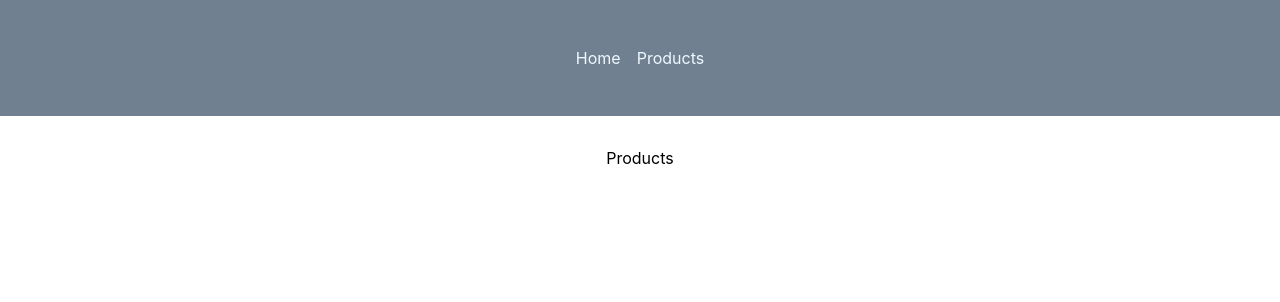
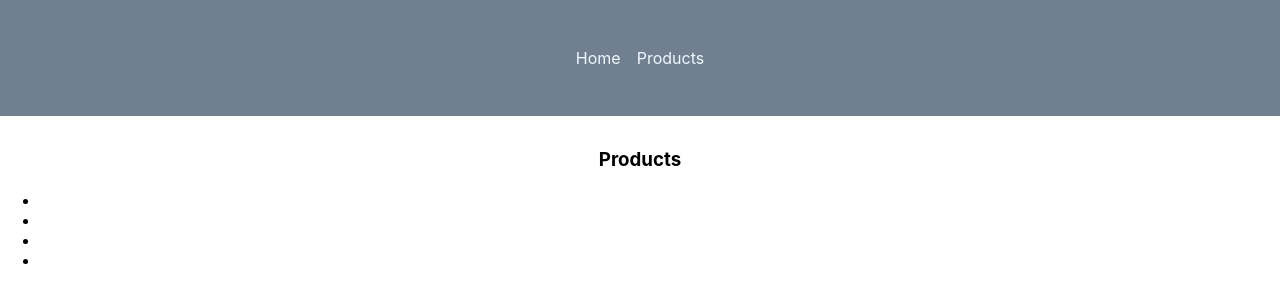
Before and after one commit to Nita1001/shoeShop, a React (Create React App) app: page /products in a window 1280 px wide. Shown: the top 302 px of the page. Built offline with nearby package versions, Linux system fonts and the light colour scheme.

Commit message:
ProductsPage and Links

```diff
--- a/src/components/MainNavigation.js
+++ b/src/components/MainNavigation.js
@@ -10,13 +10,15 @@ const MainNavigation = () => {
                     <li>
                         <NavLink to='/'
                             className={({ isActive }) => (
-                                isActive ? classes.active : undefined
+                                isActive ?
+                                classes.active : undefined
                             )} end>Home</NavLink>
                     </li>
                     <li>
                         <NavLink to='/products'
                             className={({ isActive }) => (
-                                isActive ? classes.active : undefined
+                                isActive ?
+                                classes.active : undefined
                             )}>Products</NavLink>
                     </li>
                 </ul>
--- /dev/null
+++ b/src/pages/ProductDetail.js
@@ -0,0 +1,14 @@
+import React from 'react'
+import { useParams } from 'react-router-dom'
+const ProductDetail = () => {
+    const params = useParams();
+
+    return (
+        <>
+        <h3>ProductDetail</h3>
+        <p>{params.productId}</p>
+        </>
+    )
+}
+
+export default ProductDetail
--- a/src/pages/Products.page.js
+++ b/src/pages/Products.page.js
@@ -1,8 +1,16 @@
 import React from 'react'
-
+import { Link } from 'react-router-dom'
 const Products = () => {
   return (
-    <div>Products</div>
+    <>
+      <h3>Products</h3>
+      <ul>
+        <li><Link></Link></li>
+        <li><Link></Link></li>
+        <li><Link></Link></li>
+        <li><Link></Link></li>
+      </ul>
+    </>
   )
 }
 
```
Also changed, not shown: src/App.js (+6 -4 lines).
